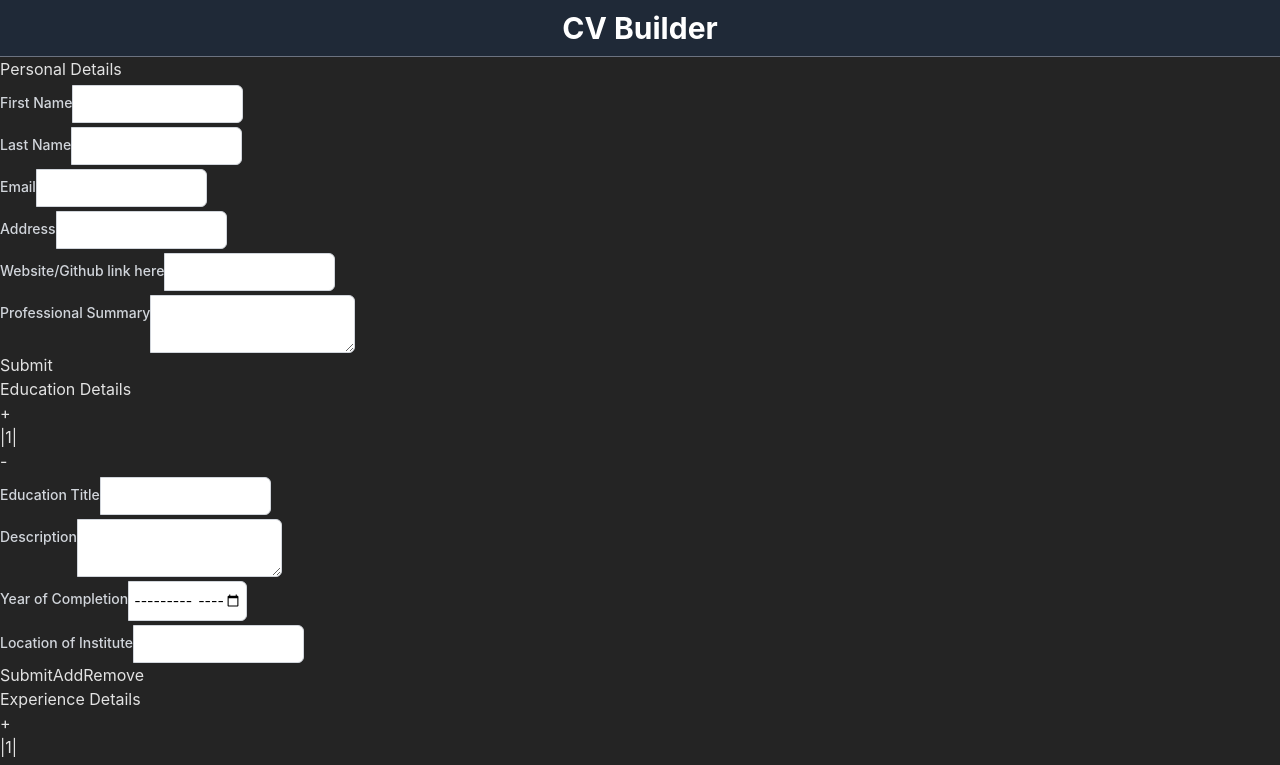
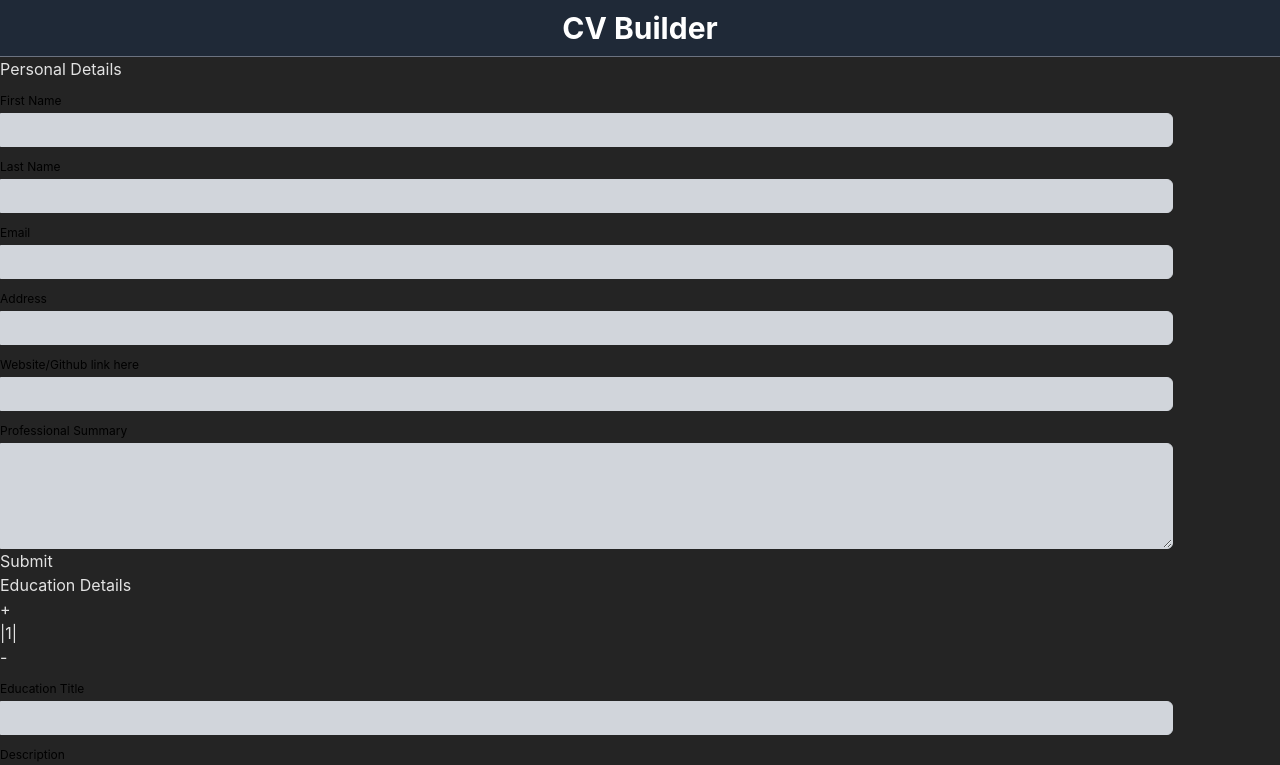
Before and after one commit to bilgramiraza/cv-builder, a React (Vite) app: page / in a window 1280 px wide. Shown: the top 765 px of the page. Built offline with nearby package versions, Linux system fonts and the light colour scheme.

Commit message:
Improved UI for Input Component

```diff
--- a/src/components/InputGroup.jsx
+++ b/src/components/InputGroup.jsx
@@ -17,7 +17,8 @@ function InputGroup({inputName, inputType, inputLabel, inputValue, handleChange,
           onChange={handleInputChange}
           value={inputValue}
           disabled={disabled}
-          className={`block w-full px-1 py-2 focus:ring-indigo-500 focus:border-indigo-500 sm:text-sm border text-black ${isValid ?'border-gray-300':'border-red-500'} rounded-r-md`}
+          rows={4}
+          className={`w-11/12 px-1 py-1 text-sm lg:text-base text-black rounded-r-md bg-gray-300 text-black border ${isValid ?'border-gray-300':'border-red-500'} focus:border-indigo-500 focus:ring-indigo-500 dark:bg-gray-800 dark:text-white`}
         />
       );
       break;
@@ -30,21 +31,21 @@ function InputGroup({inputName, inputType, inputLabel, inputValue, handleChange,
           onChange={handleInputChange}
           value={inputValue}
           disabled={disabled}
-          className={`block w-3/4 px-1 py-2 focus:ring-indigo-500 focus:border-indigo-500 sm:text-sm border text-black ${isValid ?'border-gray-300':'border-red-500'} rounded-r-md`}
+          className={`w-11/12 px-1 py-1 text-sm lg:text-base text-black rounded-r-md bg-gray-300 text-black border ${isValid ?'border-gray-300':'border-red-500'} focus:border-indigo-500 focus:ring-indigo-500 dark:bg-gray-800 dark:text-white`}
         />
       );
       break;
   }
   return (
-    <div className='flex items-start'>
-      <label htmlFor={inputName} className='block mt-3 text-start text-lg sm:text-sm font-medium text-gray-300'>
+    <>
+      <label htmlFor={inputName} className='flex w-auto mt-3 text-start text-xs 2xl:text-lg text-black dark:text-white'>
         {inputLabel}
       </label>
-      <div className='flex items-center mt-1'>
+      <div className='flex w-auto mt-1 '>
         {inputGroup}
-    </div>
-    {!isValid && <div className="text-red-600 text-sm mt-1">Invalid Input</div>}
-    </div>
+      </div>
+      {!isValid && <div className="text-red-600 text-sm mt-1">Invalid Input</div>}
+    </>
   );
 }
 
```
